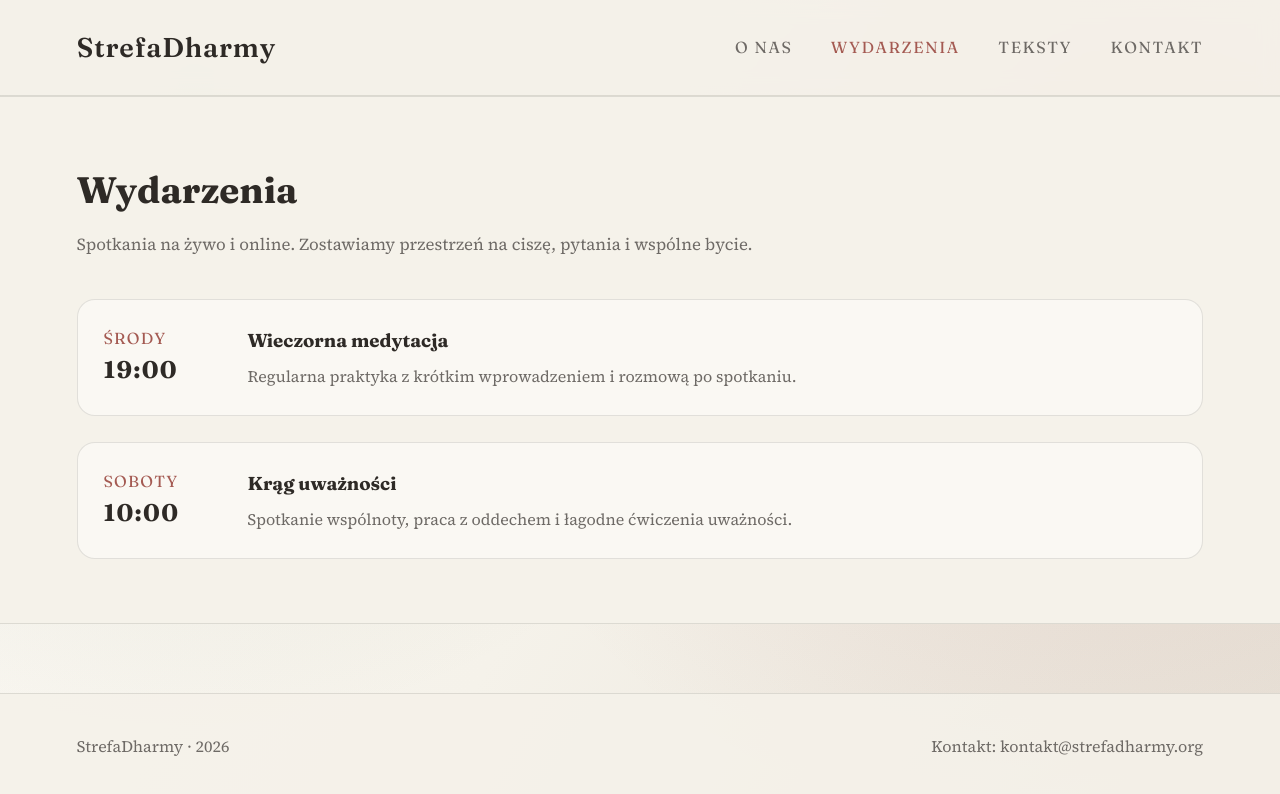
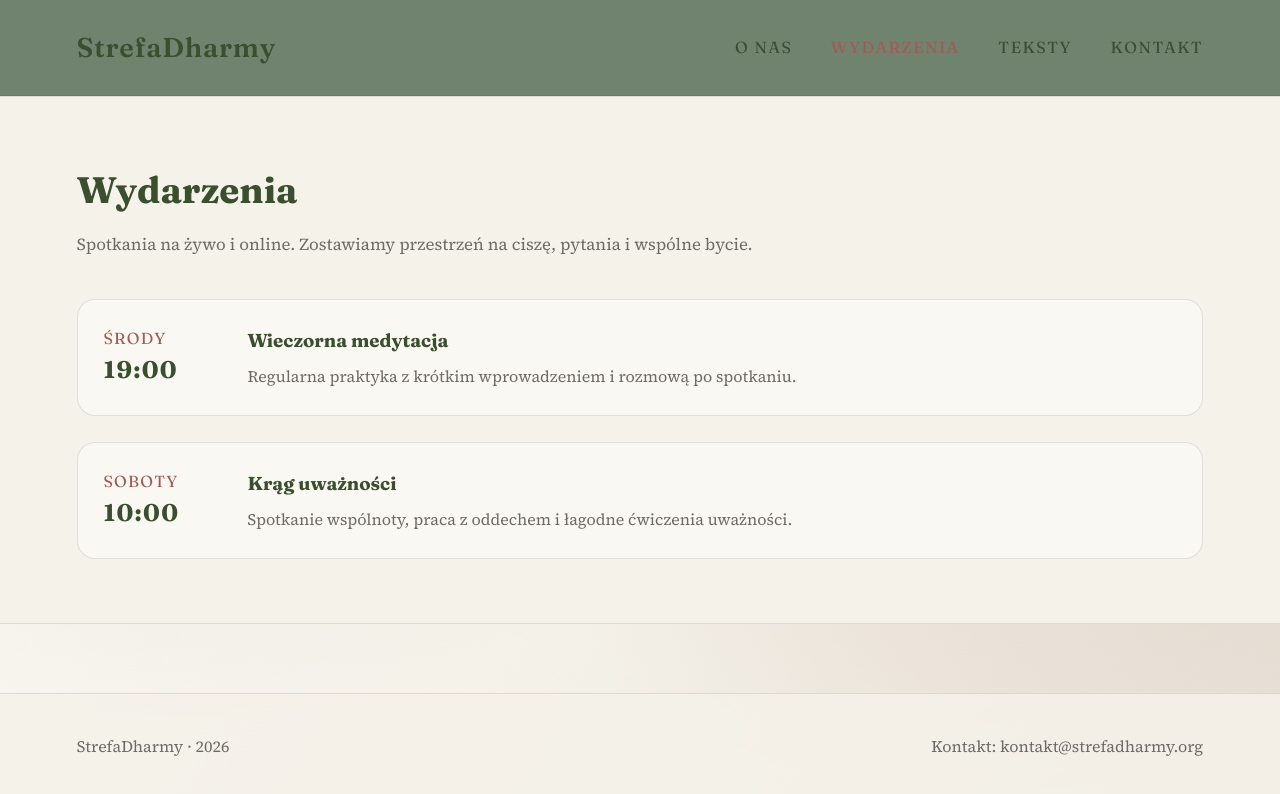
Before and after one commit to wdudek82/web-sferadharmy-ang, an Angular app: page /wydarzenia in a window 1280 px wide. Shown: the top 794 px of the page. Built offline with nearby package versions, Linux system fonts and the light colour scheme.

Commit message:
SD-1: Refactor theme files

```diff
--- a/src/app/components/navbar/navbar.component.scss
+++ b/src/app/components/navbar/navbar.component.scss
@@ -6,7 +6,7 @@
   align-items: center;
   justify-content: space-between;
   padding: 1.6rem 6%;
-  background: var(--surface-nav);
+  background: var(--nav-bg);
   backdrop-filter: blur(10px);
   border-bottom: 1px solid var(--border-subtle);
 }
@@ -16,7 +16,7 @@
   font-size: 1.7rem;
   font-weight: 600;
   letter-spacing: 0.8px;
-  color: var(--text-primary);
+  color: var(--nav-text);
 }
 
 .nav-links {
@@ -29,13 +29,18 @@
 }
 
 .nav-links a {
-  color: var(--text-secondary);
+  color: var(--nav-link);
   transition: color 0.3s ease;
 }
 
 .nav-links a:hover,
 .nav-links a.active {
-  color: var(--primary-color);
+  color: var(--nav-link-hover);
+}
+
+.nav-links a:focus-visible {
+  outline: 2px solid currentColor;
+  outline-offset: 4px;
 }
 
 .nav-toggle {
@@ -58,7 +63,7 @@
   width: 28px;
   height: 2px;
   border-radius: 999px;
-  background: var(--text-primary);
+  background: var(--nav-toggle);
   transition: transform 0.3s ease, opacity 0.3s ease;
   transform-origin: center;
 }
@@ -94,7 +99,7 @@
   inset: 0;
   width: 100vw;
   height: 100vh;
-  background: var(--surface-primary);
+  background: var(--nav-overlay-bg);
   display: flex;
   justify-content: center;
   align-items: center;
--- a/src/styles.scss
+++ b/src/styles.scss
@@ -1,5 +1,6 @@
 //@use 'theme-sunset';
 @use 'theme-redwood';
+@use 'theme-ui';
 
 :root {
   --radius: 18px;
@@ -15,8 +16,8 @@
 
 body {
   font-family: var(--font-body);
-  background: var(--page-background);
-  color: var(--text-primary);
+  background: var(--page-bg);
+  color: var(--body-text);
   line-height: 1.6;
 }
 
@@ -42,10 +43,11 @@ button {
   font-family: var(--font-display);
   font-size: 2.3rem;
   margin-bottom: 0.8rem;
+  color: var(--heading-secondary);
 }
 
 .section-header p {
-  color: var(--text-secondary);
+  color: var(--body-muted);
   font-size: 1.05rem;
 }
 
@@ -63,28 +65,28 @@ button {
 }
 
 .btn.primary {
-  background: var(--primary-color);
-  color: var(--text-on-primary);
-  box-shadow: var(--shadow-primary);
+  background: var(--button-primary-bg);
+  color: var(--button-primary-text);
+  box-shadow: var(--button-primary-shadow);
 }
 
 .btn.primary:hover {
   transform: translateY(-2px);
-  background: var(--primary-color-strong);
+  background: var(--button-primary-hover);
 }
 
 .btn.ghost {
-  border: 1px solid var(--border-subtle);
-  color: var(--text-primary);
+  border: 1px solid var(--button-ghost-border);
+  color: var(--button-ghost-text);
   background: transparent;
 }
 
 .card {
-  background: var(--surface-elevated);
+  background: var(--card-bg);
   padding: 2rem;
   border-radius: var(--radius);
-  border: 1px solid var(--border-subtle);
-  box-shadow: var(--shadow-elevated);
+  border: 1px solid var(--card-border);
+  box-shadow: var(--card-shadow);
 }
 
 .card h3 {
@@ -93,7 +95,7 @@ button {
 }
 
 .card p {
-  color: var(--text-secondary);
+  color: var(--body-muted);
 }
 
 @media (prefers-reduced-motion: reduce) {
--- a/src/theme-redwood.scss
+++ b/src/theme-redwood.scss
@@ -1,10 +1,11 @@
 :root {
   --primary-color: #a45a52;
   --primary-color-strong: #8f4a43;
-  --secondary-color: #7a8a6a;
+  --secondary-color: #6f836e;
   --tertiary-color: #d6cfc4;
   --quaternary-color: #e8e2d8;
-  --text-primary: #2e2a26;
+  //--text-primary: #2e2a26;
+  --text-primary: #3a4f2e;
   --text-secondary: #6e6a66;
   --text-on-primary: #ffffff;
   --surface-primary: #f5f2ea;
--- /dev/null
+++ b/src/theme-ui.scss
@@ -0,0 +1,31 @@
+:root {
+  --page-bg: var(--page-background);
+  --body-text: var(--text-primary);
+  --body-muted: var(--text-secondary);
+  --heading-primary: var(--text-primary);
+  --heading-secondary: var(--text-primary);
+  --accent-highlight: var(--primary-color);
+  --section-bg: var(--surface-primary);
+  --card-bg: var(--surface-elevated);
+  --card-border: var(--border-subtle);
+  --card-shadow: var(--shadow-elevated);
+
+  --nav-bg: var(--secondary-color);
+  --nav-text: var(--text-primary);
+  --nav-link: var(--text-primary);
+  --nav-link-hover: var(--primary-color);
+  --nav-link-active: var(--primary-color);
+  --nav-toggle: var(--text-primary);
+  --nav-overlay-bg: var(--surface-primary);
+
+  --button-primary-bg: var(--primary-color);
+  --button-primary-text: var(--text-on-primary);
+  --button-primary-shadow: var(--shadow-primary);
+  --button-primary-hover: var(--primary-color-strong);
+  --button-ghost-border: var(--border-subtle);
+  --button-ghost-text: var(--text-primary);
+
+  --input-bg: var(--surface-card);
+  --input-border: var(--border-subtle);
+  --input-focus-outline: var(--primary-outline);
+}
```
